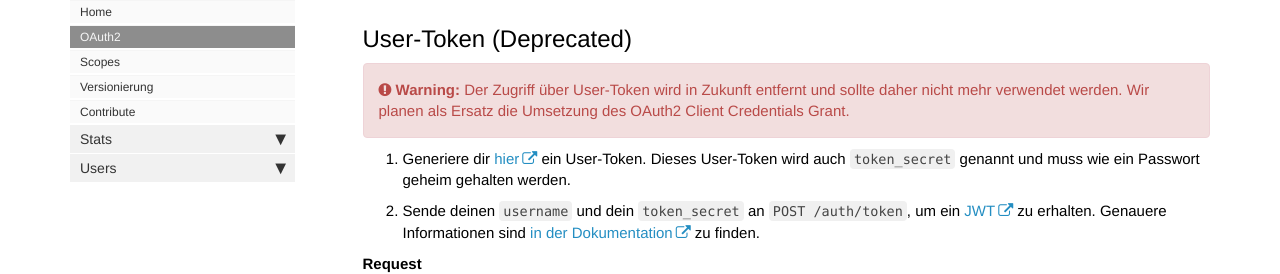
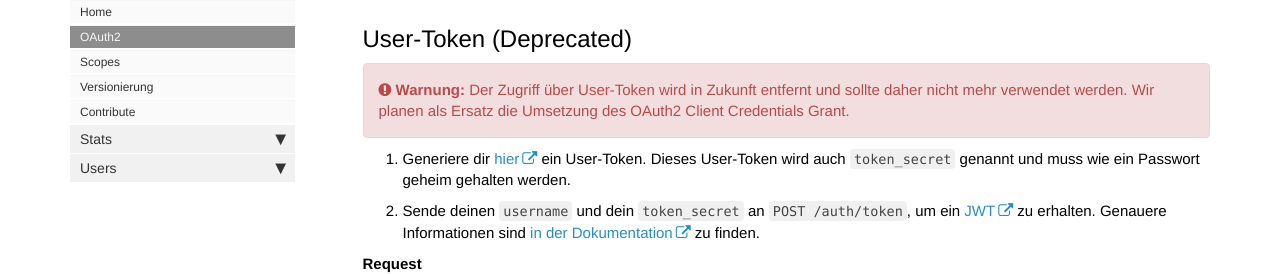
Before and after one commit to youthweb/youthweb-api, a Jekyll site: the page built from docs/pages/api/api_oauth2.md, in a window 1280 px wide and 900 px high, scrolled down 2848 px. Shown: the part 179-453 px from the top of the window. Built offline with Jekyll 4.4.1, drawn with Linux system fonts in a browser that asks for light colours; nearby versions of some CDN libraries; comment, search, counter and statistics services are not loaded.

Commit message:
Whitespace, Übersetzung

````diff
--- a/docs/_includes/important.html
+++ b/docs/_includes/important.html
@@ -1 +1 @@
-<div markdown="span" class="alert alert-warning" role="alert"><i class="fa fa-warning"></i> <b>Important:</b> {{include.content}}</div>
+<div markdown="span" class="alert alert-warning" role="alert"><i class="fa fa-warning"></i> <b>Wichtig:</b> {{include.content}}</div>
--- a/docs/_includes/warning.html
+++ b/docs/_includes/warning.html
@@ -1 +1 @@
-<div markdown="span" class="alert alert-danger" role="alert"><i class="fa fa-exclamation-circle"></i> <b>Warning:</b> {{include.content}}</div>
+<div markdown="span" class="alert alert-danger" role="alert"><i class="fa fa-exclamation-circle"></i> <b>Warnung:</b> {{include.content}}</div>
--- a/docs/pages/api/api_oauth2.md
+++ b/docs/pages/api/api_oauth2.md
@@ -109,7 +109,6 @@ Content-Type: application/json
 }
 ```
 
-
 Das `access_token` kannst du nun bei allen API-Requests im Header mitgeben.
 
 Wenn das Access-Token abgelaufen ist, kann Schritt 5 erneut durchgeführt werden, um ein neues Access-Token zu erhalten.
````
